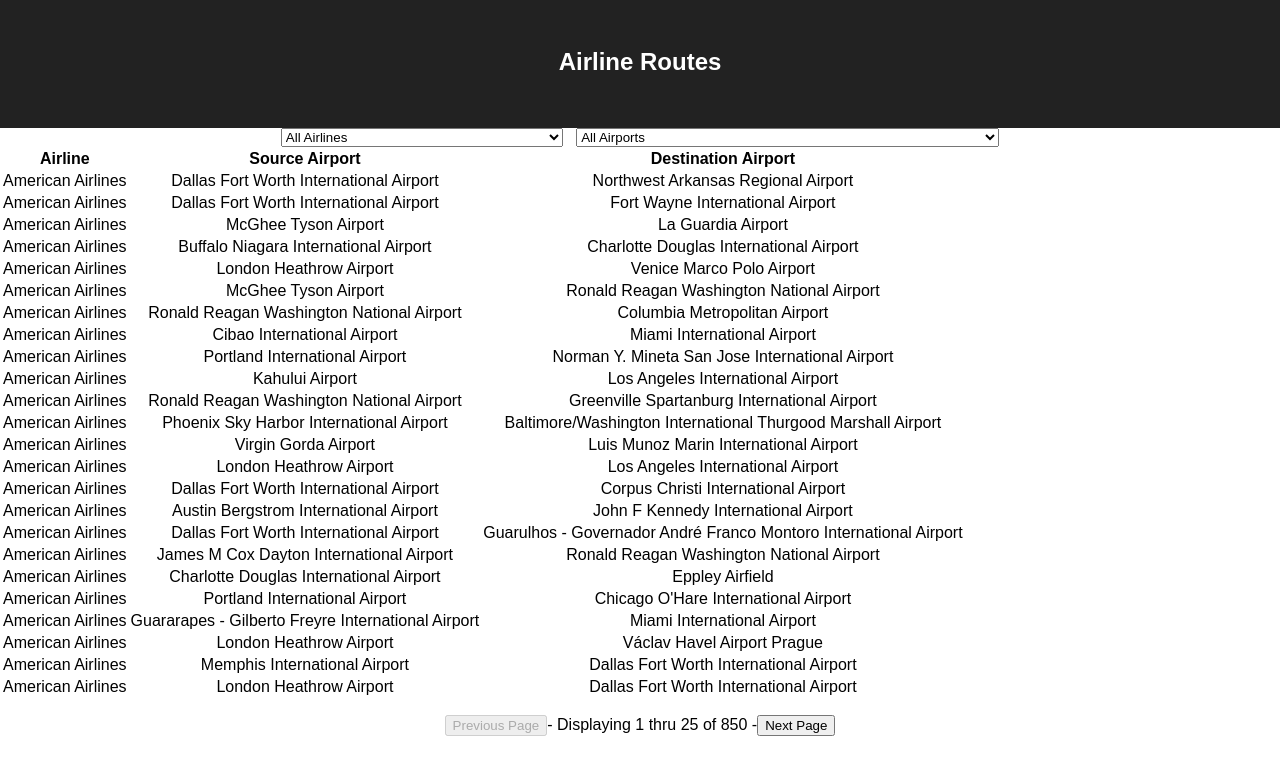
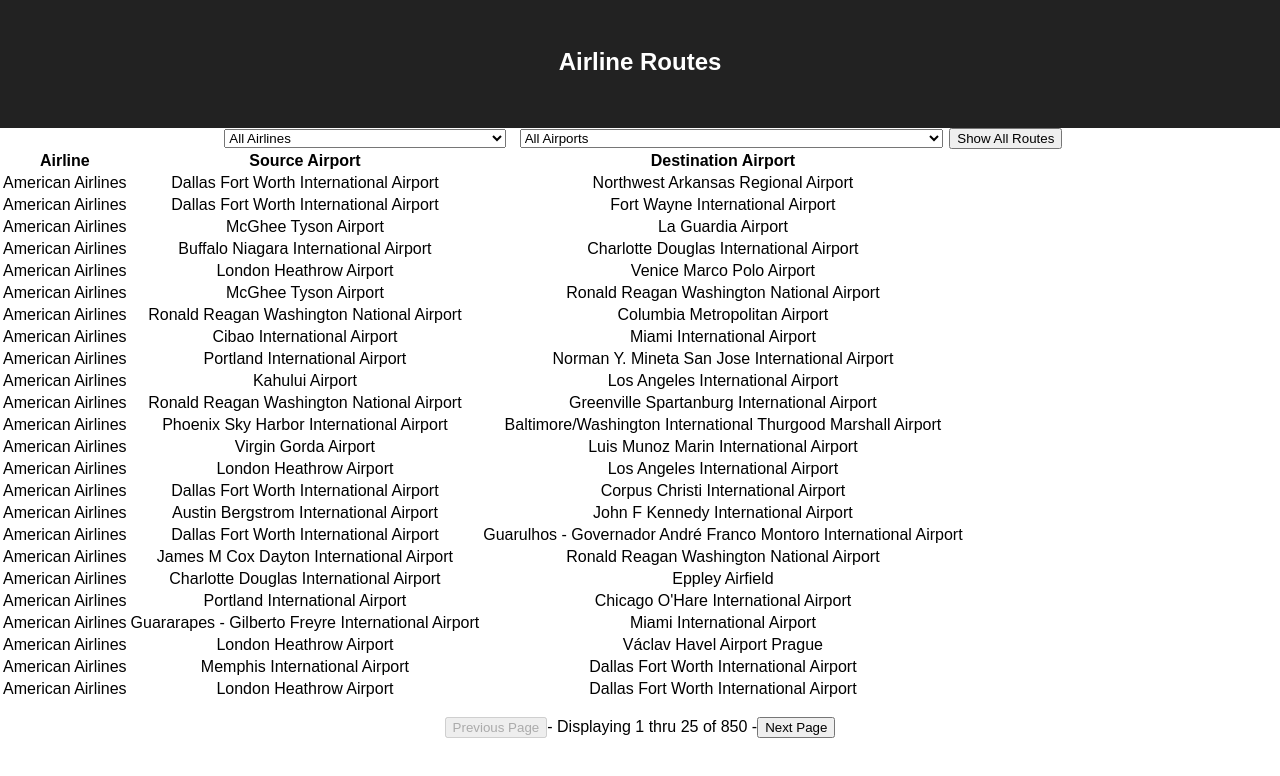
Before and after one commit to asungur/airline_routes_react, a React (Create React App) app: page / in a window 1280 px wide. Shown: the top 776 px of the page. Built offline with nearby package versions, Linux system fonts and the light colour scheme.

Commit message:
Allow filter clearing and show disabled options

```diff
--- a/src/App.js
+++ b/src/App.js
@@ -24,6 +24,8 @@
   const [page, setPage] = useState(1);
   const [airport, setAirport] = useState('all');
   const [airline, setAirline] = useState('all');
+  const [airports, setAirports] = useState(Data.airports);
+  const [airlines, setAirlines] = useState(Data.airlines);
   const [routesToShow, setRoutesToShow] = useState(Data.routes);
   const [paginatedRoutes, setPaginatedRoutes] = useState(routesToShow.slice(0, 24));
 
@@ -35,20 +37,44 @@
   };
 
   const filterAirports = (event) => {
-    const airportInput = event.target.value;
-    const airportToFilter = !airportInput ? 'all' : airportInput
+    const airportInput = String(event.target.value);
+    const airportToFilter = airportInput === 'All Airports' ? 'all' : airportInput
     filterResults(airline, airportToFilter);
     setAirport(airportToFilter);
   };
 
+  const clearFilters = () => {
+    setAirline('all');
+    setAirport('all');
+    filterResults('all', 'all');
+    setAirlines(Data.airlines);
+    setAirports(Data.airports);
+  };
+
   const filterResults = (airlineToFilter, airportToFilter) => {
     let filteredRoutes = Data.routes;
+    let currentAirports = airports;
+    let currentAirlines = airlines;
     if (airlineToFilter !== 'all') {
       filteredRoutes = filteredRoutes.filter(route => route.airline === airlineToFilter);
+      currentAirports = currentAirports.map(airport => {
+        const disabled = filteredRoutes.every(route => {
+          return route.src !== airport.code && route.dest !== airport.code;
+        });
+        return Object.assign({}, airport, { disabled })
+      });
     }
     if (airportToFilter !== 'all') {
       filteredRoutes = filteredRoutes.filter(route => route.src === airportToFilter || route.dest === airportToFilter);
+      currentAirlines = currentAirlines.map(airline => {
+        const disabled = filteredRoutes.every(route => {
+          return route.airline !== airline.id
+        });
+        return Object.assign({}, airline, { disabled });
+      });
     }
+    setAirlines(currentAirlines);
+    setAirports(currentAirports);
     setRoutesToShow(filteredRoutes);
     paginateRoutes(page, filteredRoutes);
   }
@@ -79,8 +105,11 @@
         <RouteFilter
           handleAirlineFilter={filterAirlines}
           handleAirportFilter={filterAirports}
-          airlines={Data.airlines}
-          airports={Data.airports}
+          currentAirport={airport}
+          currentAirline={airline}
+          handleClear={clearFilters}
+          airlines={airlines}
+          airports={airports}
         />
       </section>
       <section>
--- a/src/components/RouteFilter.js
+++ b/src/components/RouteFilter.js
@@ -1,24 +1,41 @@
 import React from 'react';
 
 const Select = ({ options, valueKey, titleKey, allTitle, value, onSelect }) => (
-  <select onChange={onSelect}>
-    <option value={value}>{allTitle}</option>
+  <select
+    onChange={onSelect}
+    value={value}
+  >
+    <option>{allTitle}</option>
     {
       options.map(option => (
-        <option key={option[valueKey]} value={option[valueKey]}>{option[titleKey]}</option>
+        <option
+          key={option[valueKey]}
+          value={option[valueKey]}
+          disabled={option.disabled}
+        >
+          {option[titleKey]}
+        </option>
       ))
     }
   </select>
 )
 
-const RouteFilter = ({ handleAirlineFilter, handleAirportFilter, airlines, airports }) => (
+const RouteFilter = ({
+    currentAirport,
+    currentAirline,
+    handleClear,
+    handleAirlineFilter,
+    handleAirportFilter,
+    airlines,
+    airports }
+  ) => (
   <div>
     <Select
       options={airlines}
       valueKey="id"
       titleKey="name"
       allTitle="All Airlines"
-      value=""
+      value={currentAirline}
       onSelect={handleAirlineFilter}
     />
     <Select
@@ -26,9 +43,10 @@
       valueKey="code"
       titleKey="name"
       allTitle="All Airports"
-      value=""
+      value={currentAirport}
       onSelect={handleAirportFilter}
     />
+    <button onClick={handleClear}>Show All Routes</button>
   </div>
 )
 
--- a/src/data.js
+++ b/src/data.js
@@ -851,7 +851,7 @@
   {"airline":4951,"src":"NBO","dest":"IST"},
 ];
 
-const airlines = [
+const allAirlines = [
   {"id":24,"name":"American Airlines"},
   {"id":130,"name":"Aeroflot Russian Airlines"},
   {"id":218,"name":"Air India Limited"},
@@ -871,7 +871,7 @@
   {"id":4951,"name":"Turkish Airlines"},
 ];
 
-const airports = [
+const allAirports = [
   {"code":"YEG","name":"Edmonton International Airport","lat":53.309700012200004,"long":-113.580001831},
   {"code":"YHZ","name":"Halifax / Stanfield International Airport","lat":44.8807983398,"long":-63.5085983276},
   {"code":"YMM","name":"Fort McMurray Airport","lat":56.653301239,"long":-111.222000122},
@@ -1403,6 +1403,9 @@
   return airports.find(airport => airport.code === code).name;
 };
 
+const airlines = allAirlines.map(airline => Object.assign({}, airline, { "disabled": false }));
+const airports = allAirports.map(airport => Object.assign({}, airport, { "disabled": false }));
+
 const Data = { routes, airlines, airports }
 
 export default Data;
```
